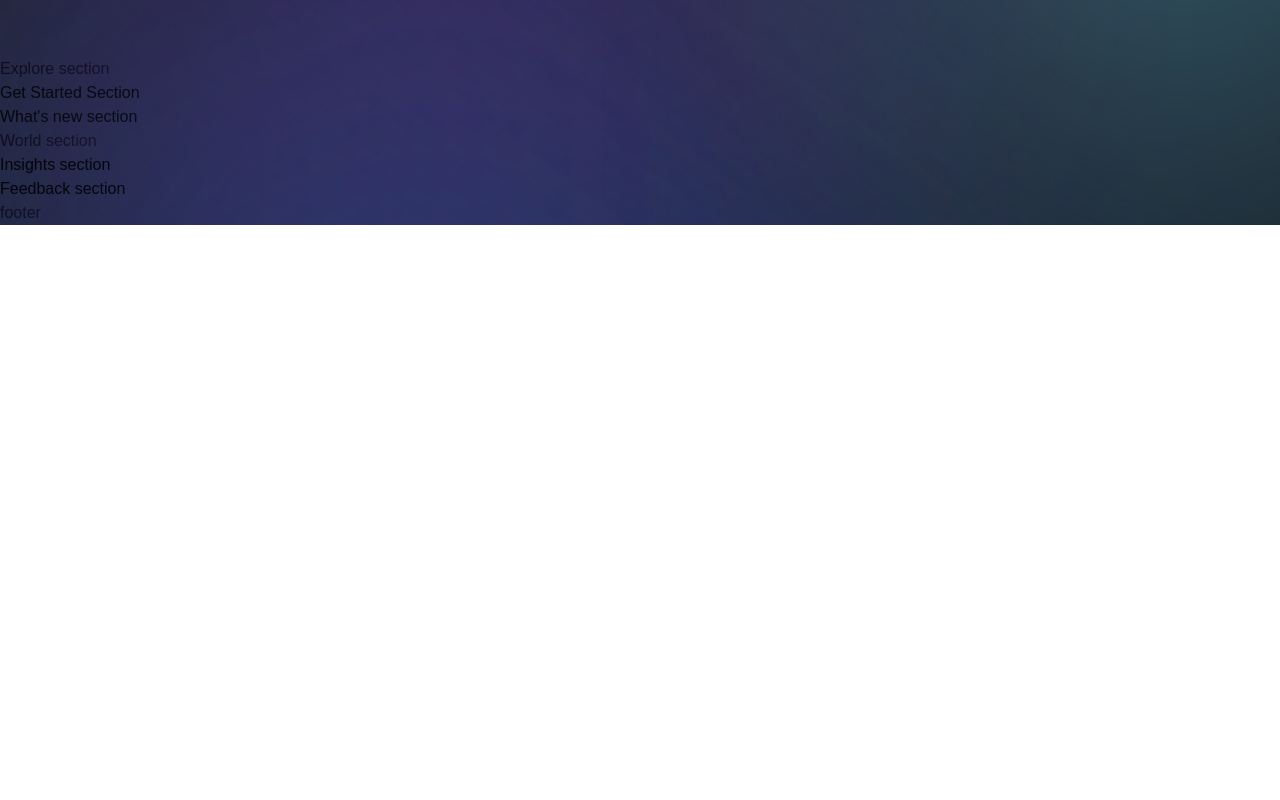
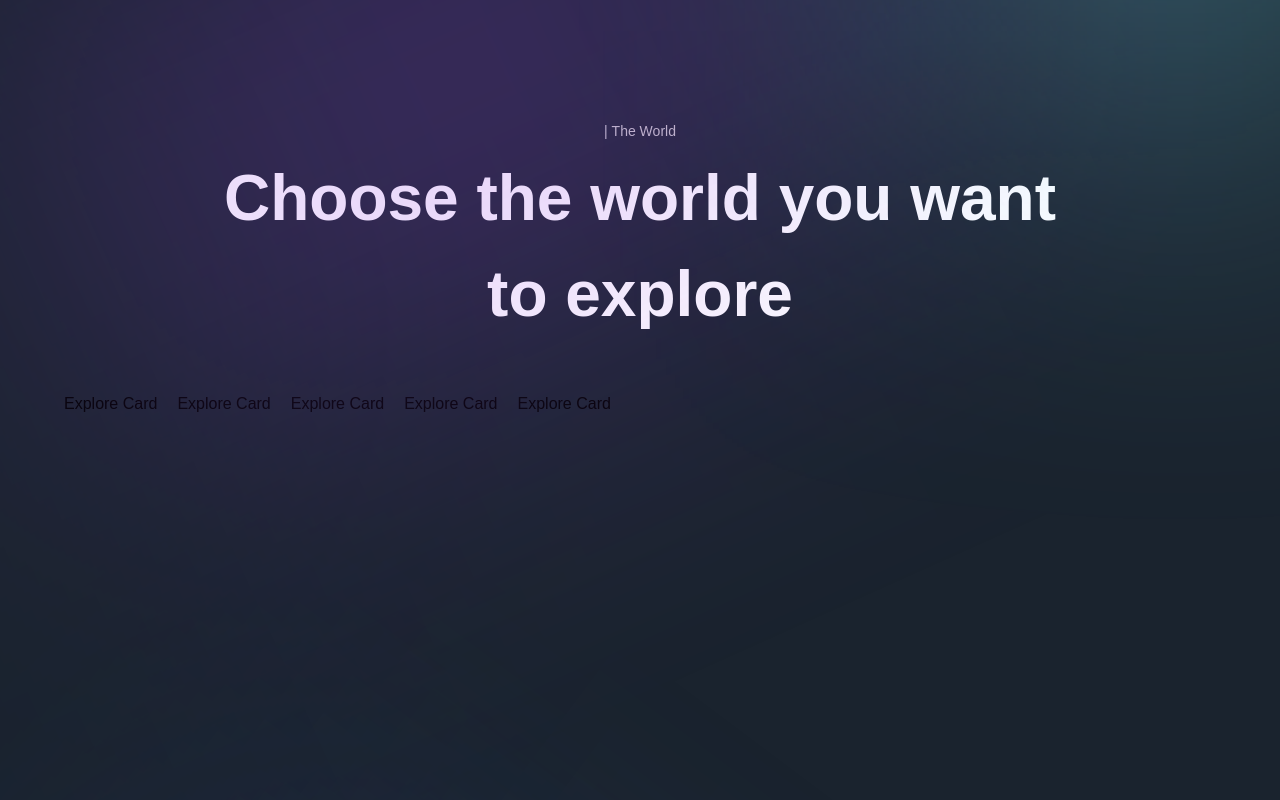
Before and after one commit to dldev3/meta-versus, a Next.js app: page / in a window 1280 px wide. Shown: the part 1500-2300 px from the top of the page. Before the commit the page ends 1725 px from the top, so only its background shows below. Built offline with nearby package versions, Linux system fonts and the light colour scheme; a web font is replaced by a local one.

Commit message:
explore-world bg done

```diff
--- a/components/CustomTexts.jsx
+++ b/components/CustomTexts.jsx
@@ -17,6 +17,13 @@
   </motion.p>
 );
 
-export const TitleText = () => (
-  <h2>Title Text</h2>
+export const TitleText = ({ title, textStyles }) => (
+  <motion.h2
+    variants={textVariant2}
+    initial="hidden"
+    whileInView={"show"}
+    className={`mt-[8px] font-bold md:text-[64px] text-[40px] text-white ${textStyles}`}
+  >
+    {title}
+  </motion.h2>
 );
--- a/components/ExploreCard.jsx
+++ b/components/ExploreCard.jsx
@@ -1,4 +1,9 @@
 'use client';
+
+
+import { motion } from 'framer-motion';
+import styles from '../styles';
+import { staggerContainer } from '../utils/motion';
 
 const ExploreCard = () => (
   <div>
--- a/sections/Explore.jsx
+++ b/sections/Explore.jsx
@@ -1,9 +1,47 @@
 'use client';
 
-const Explore = () => (
-  <section>
-    Explore section
-  </section>
-);
+import { useState } from 'react';
+import { motion } from 'framer-motion';
+import { ExploreCard, TitleText, TypingText } from '../components';
+import styles from '../styles';
+import { staggerContainer } from '../utils/motion';
+import { exploreWorlds } from '../constants';
+
+const Explore = () => {
+
+  const [active, setActive] = useState('world-2');
+
+  return (
+    <section className={`${styles.paddings}`} id="explore">
+      <motion.div
+        variants={staggerContainer}
+        initial="hidden"
+        whileInView="show"
+        viewport={{ once: false, amount: 0.25 }}
+        className={`${styles.innerWidth} mx-auto flex flex-col`}
+      >
+        <TypingText
+          title={"| The World"}
+          textStyles={"text-center"}
+        />
+        <TitleText
+          title={<>Choose the world you want <br className="md:block hidden" /> to explore</>}
+          textStyles="text-center"
+        />
+        <div className="mt-[50px] flex lg:flex-row flex-col min-h-[70vh] gap-5">
+          {exploreWorlds.map((world, index) => (
+            <ExploreCard
+              key={world.id}
+              {...world}
+              index={index}
+              active={active}
+              handleClick={setActive}
+            />
+          ))}
+        </div>
+      </motion.div>
+    </section>
+  );
+};
 
 export default Explore;
```
